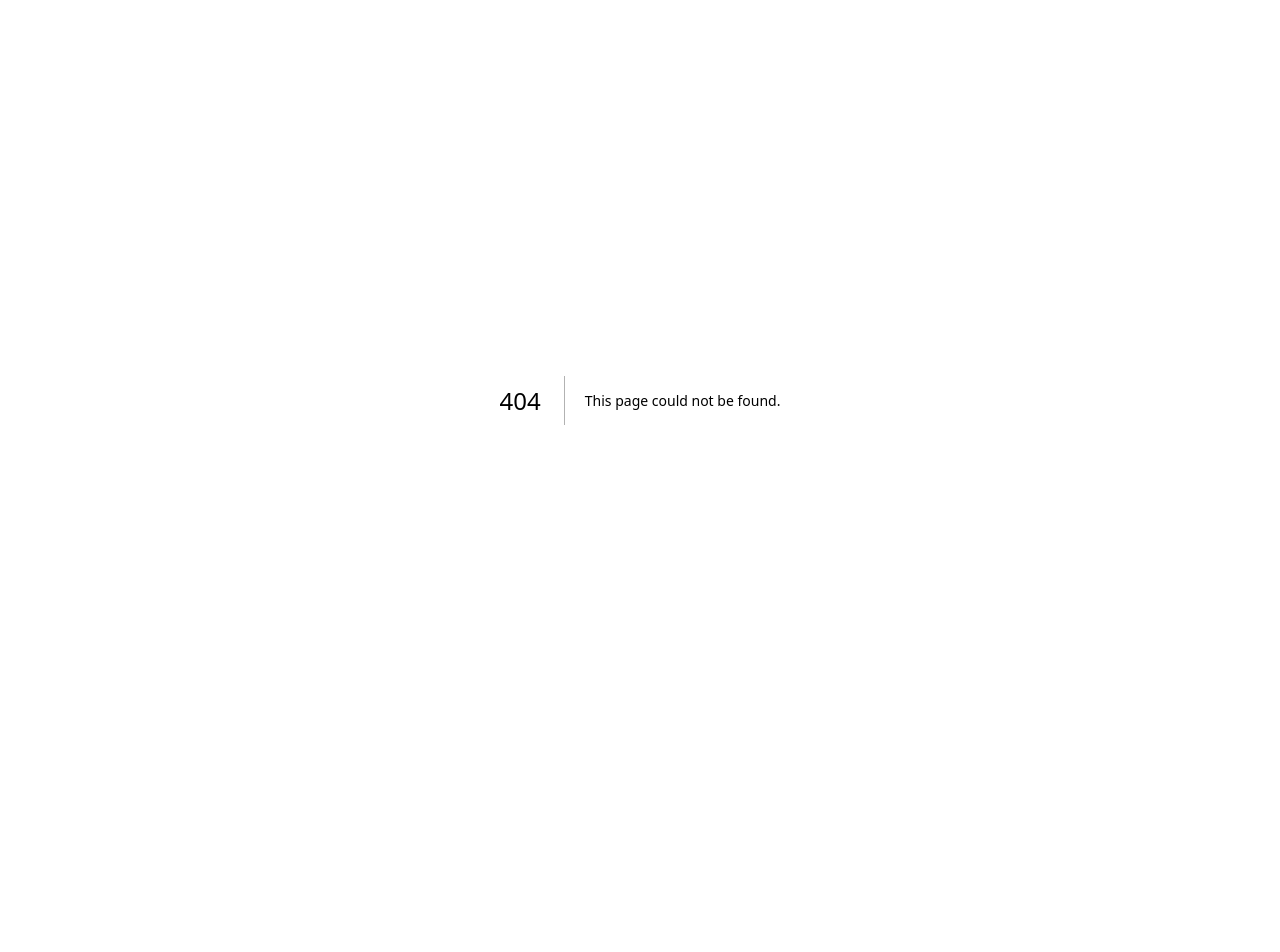
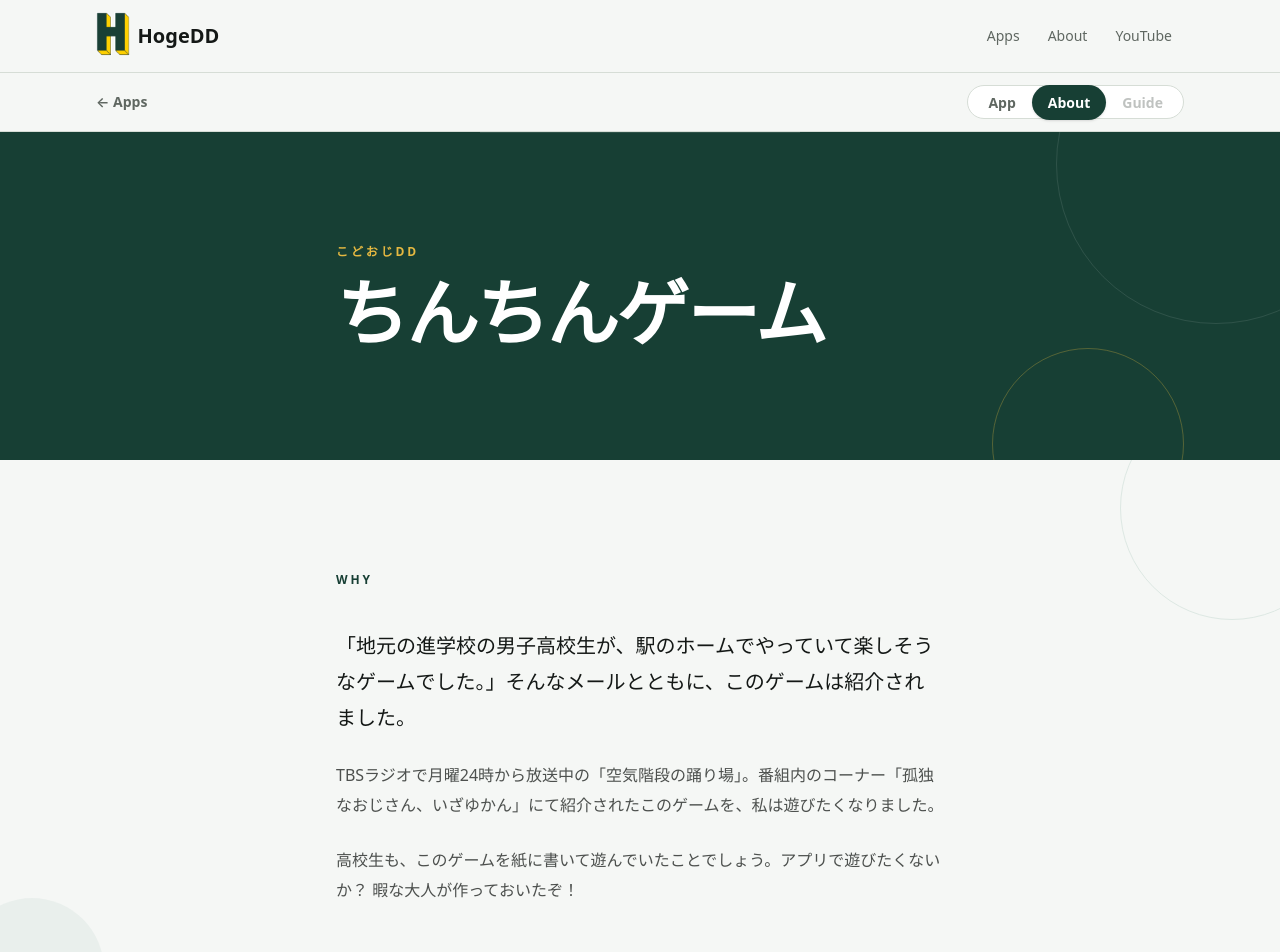
Before and after one commit to HogeDD/hogedd-web, a Next.js app: page /apps/chinchin/about in a window 1280 px wide. Before the commit this address had no page. Shown: the top 952 px of the page. Before the commit the page ends 800 px from the top, so only its background shows below. Built offline with nearby package versions, Linux system fonts and the light colour scheme.

Commit message:
ちんちんゲームのAboutページを追加する

```diff
--- /dev/null
+++ b/app/apps/chinchin/about/page.tsx
@@ -0,0 +1,41 @@
+import type { Metadata } from "next";
+import { createPageMetadata } from "@/app/_lib/site-metadata";
+import { AppAboutShell } from "@/app/apps/_components/app-about-shell";
+
+export const metadata: Metadata = createPageMetadata({
+  title: "About | ちんちんゲーム",
+  description: "ちんちんゲームをアプリにしたきっかけと、こどおじDDについて。",
+  path: "/apps/chinchin/about",
+});
+
+// ↓ ここを編集する
+const paragraphs = [
+  "「地元の進学校の男子高校生が、駅のホームでやっていて楽しそうなゲームでした。」そんなメールとともに、このゲームは紹介されました。",
+  "TBSラジオで月曜24時から放送中の「空気階段の踊り場」。番組内のコーナー「孤独なおじさん、いざゆかん」にて紹介されたこのゲームを、私は遊びたくなりました。",
+  "高校生も、このゲームを紙に書いて遊んでいたことでしょう。アプリで遊びたくないか？ 暇な大人が作っておいたぞ！",
+] as const;
+
+const referenceLinks = [
+  {
+    label: "空気階段の踊り場",
+    href: "https://www.tbsradio.jp/odoriba/",
+    description: "このゲームが紹介された、TBSラジオの番組。",
+  },
+  {
+    label: "孤独なおじさん、いざゆかん",
+    href: "https://www.amazon.co.jp/dp/4591188159",
+    description: "番組内の同名コーナーから生まれた書籍。",
+  },
+] as const;
+// ↑ ここまで
+
+export default function ChinchinAboutPage() {
+  return (
+    <AppAboutShell
+      appName="ちんちんゲーム"
+      ddLabel="こどおじDD"
+      paragraphs={paragraphs}
+      referenceLinks={referenceLinks}
+    />
+  );
+}
--- a/app/apps/chinchin/layout.tsx
+++ b/app/apps/chinchin/layout.tsx
@@ -3,7 +3,11 @@ import { AppPageShell } from "@/app/apps/_components/app-page-shell";
 
 export default function ChinchinLayout({ children }: { children: ReactNode }) {
   return (
-    <AppPageShell appName="ちんちんゲーム" appHref="/apps/chinchin" availablePages={["app"]}>
+    <AppPageShell
+      appName="ちんちんゲーム"
+      appHref="/apps/chinchin"
+      availablePages={["app", "about"]}
+    >
       {children}
     </AppPageShell>
   );
```
Also changed, not shown: 2 other files (tests, documents, lock files or other folders).
